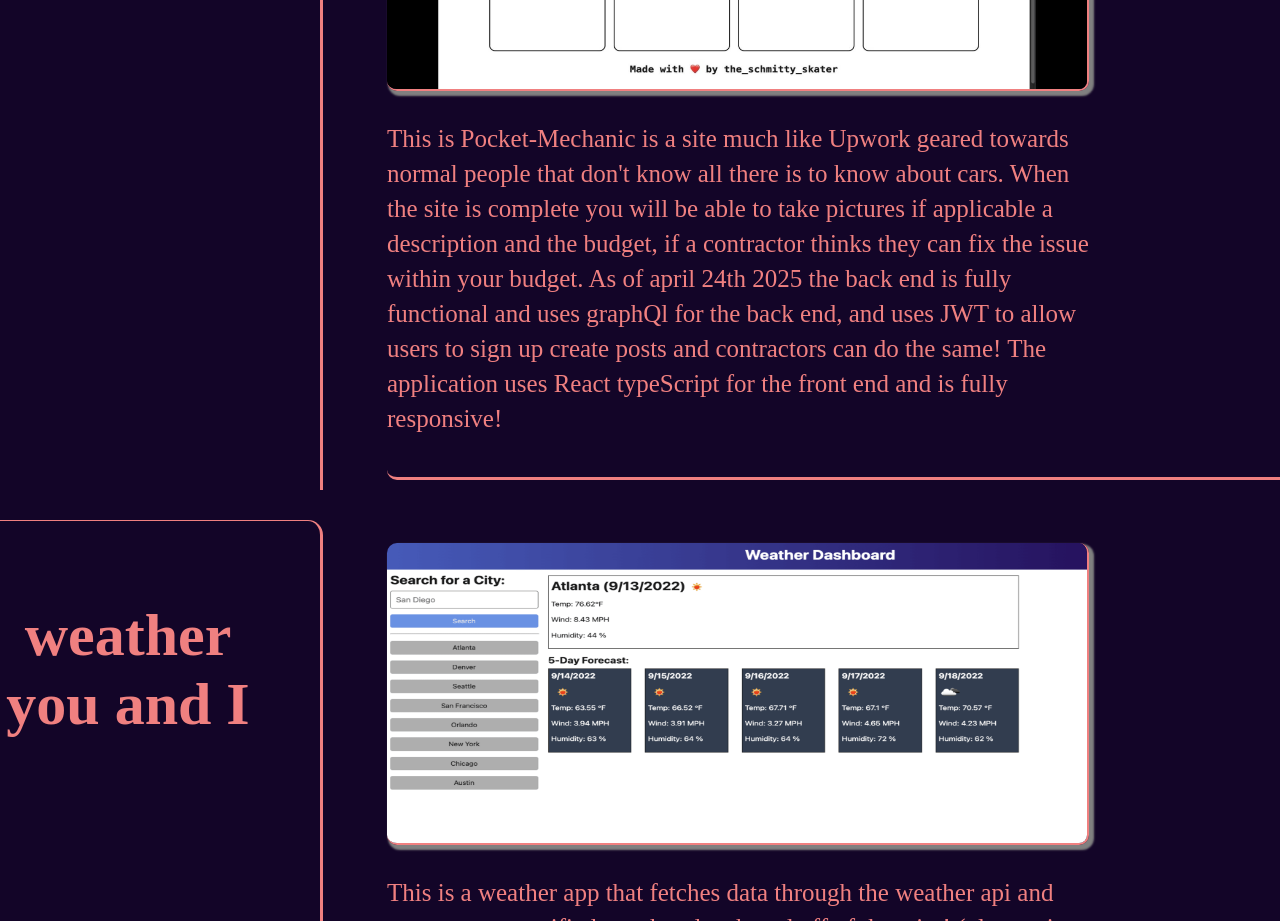
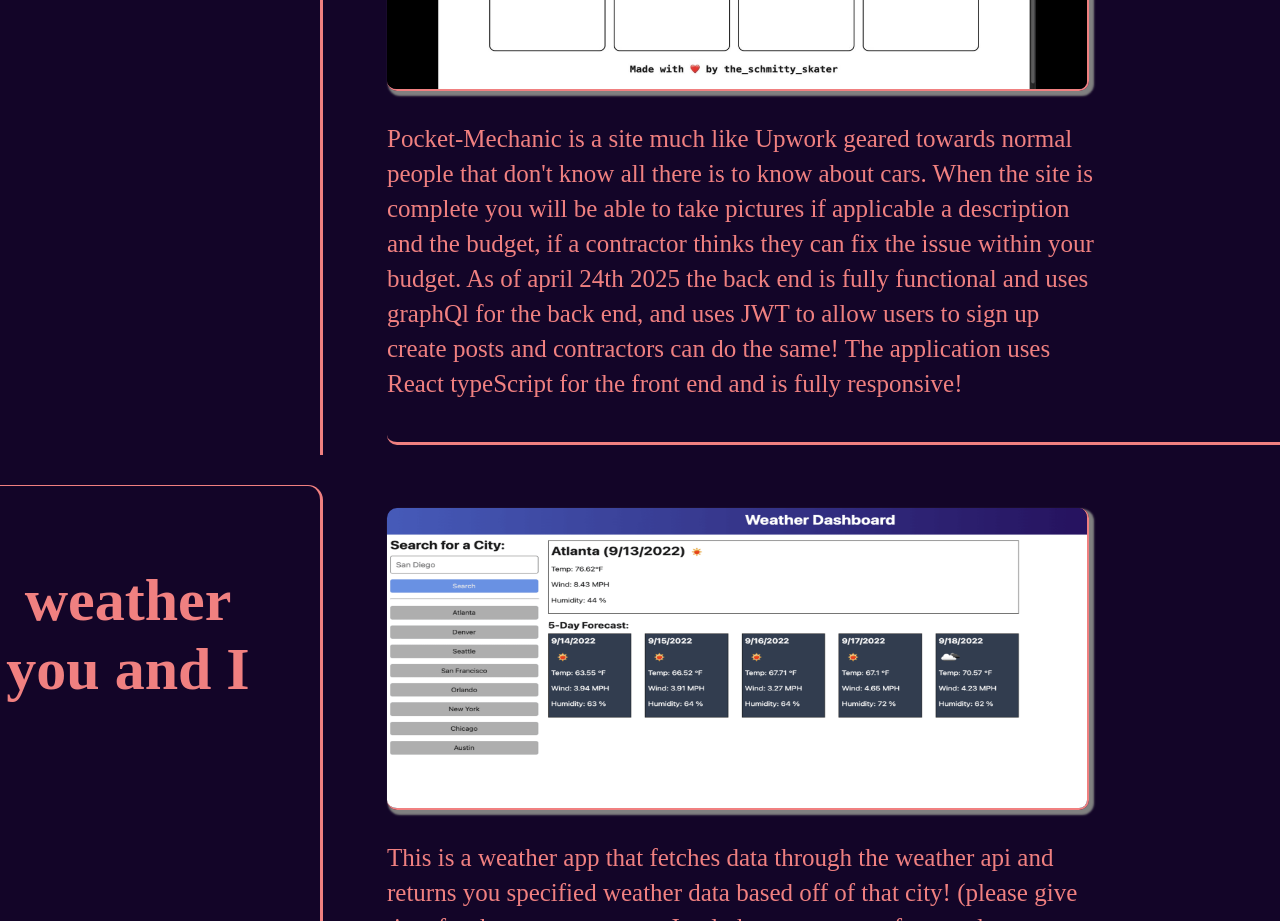
Before and after one commit to Payton212/portfolio, a React (Vite) app: page /portfolio in a window 1280 px wide. Shown: the part 1180-2101 px from the top of the page. Built offline with nearby package versions, Linux system fonts and the light colour scheme.

Commit message:
fixed typos

```diff
--- a/src/pages/InnerPortfolio.jsx
+++ b/src/pages/InnerPortfolio.jsx
@@ -42,7 +42,7 @@ export default function Portfolio() {
                                 <a id = "img" href = "https://pocketmechanic.onrender.com/">
                             <img id = "portImg"src={PocketMechanic} alt="Header"/>
                             </a>
-                        <p id="portP"> This is Pocket-Mechanic is a site much like Upwork geared towards normal people that
+                        <p id="portP"> Pocket-Mechanic is a site much like Upwork geared towards normal people that
                             don't know all there is to know about cars. When the site is complete you will be able to take pictures if applicable
                             a description and the budget, if a contractor thinks they can fix the issue within your budget. As of april 24th 2025 the
                             back end is fully functional and uses graphQl for the back end, and uses JWT to allow users to sign up create posts and contractors can do the same!
```
